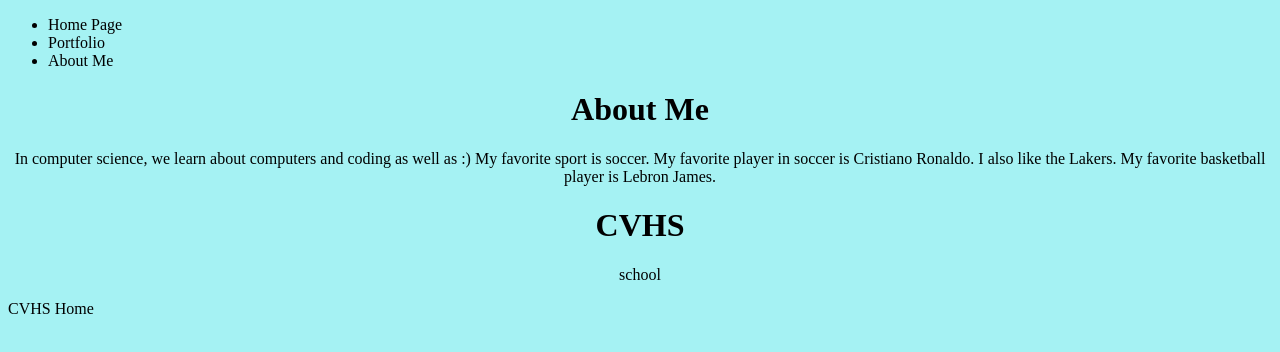
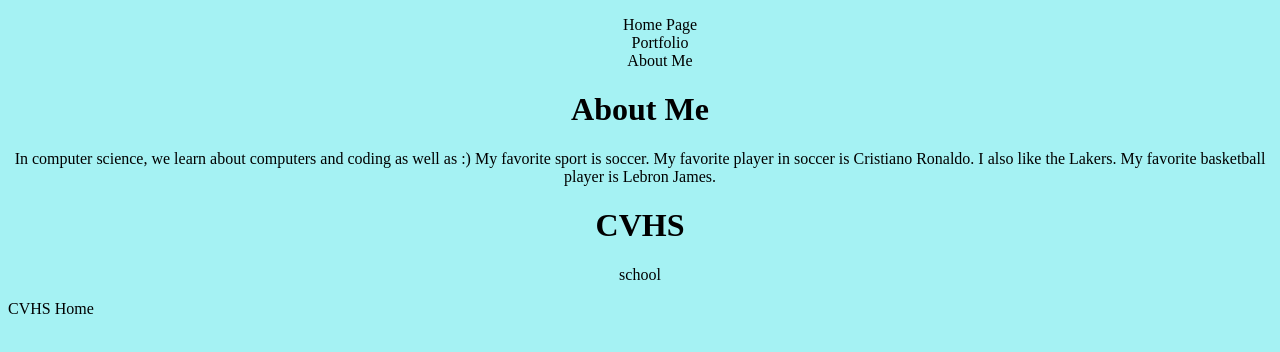
Before and after one commit to bluesyrupshed/bluesyrupshed.github.io, a plain HTML site: page about.html in a window 1280 px wide. Drawn offline with Linux system fonts and the light colour scheme.

Commit message:
testing ssh

```diff
--- a/about.html
+++ b/about.html
@@ -9,9 +9,9 @@
     <body>
 
         <ul>
-        <li><a href="index.html">Home Page</a></li>
-         <li><a href="portfolio.html">Portfolio</a></li>
-          <li><a href="about.html">About Me</a></li>
+        <center><a href="index.html">Home Page</a></center>
+          <center><a href="portfolio.html">Portfolio</a></center>
+           <center><a href="about.html">About Me</a></center>
           </ul>
 
       <h1><center>About Me</center></h1>
```
Also changed, not shown: .c9/metadata/environment/about.html, 2 other files.
